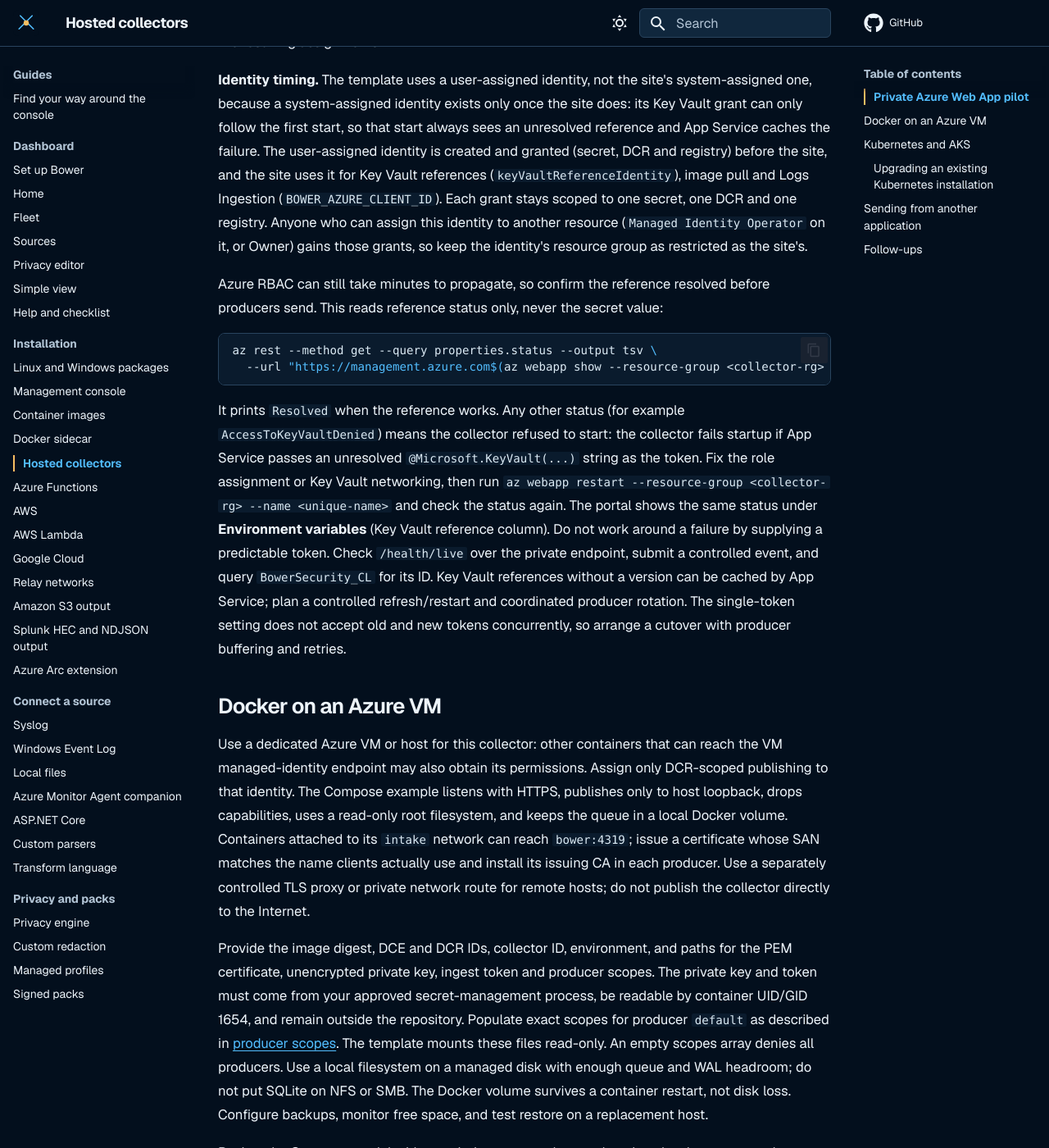
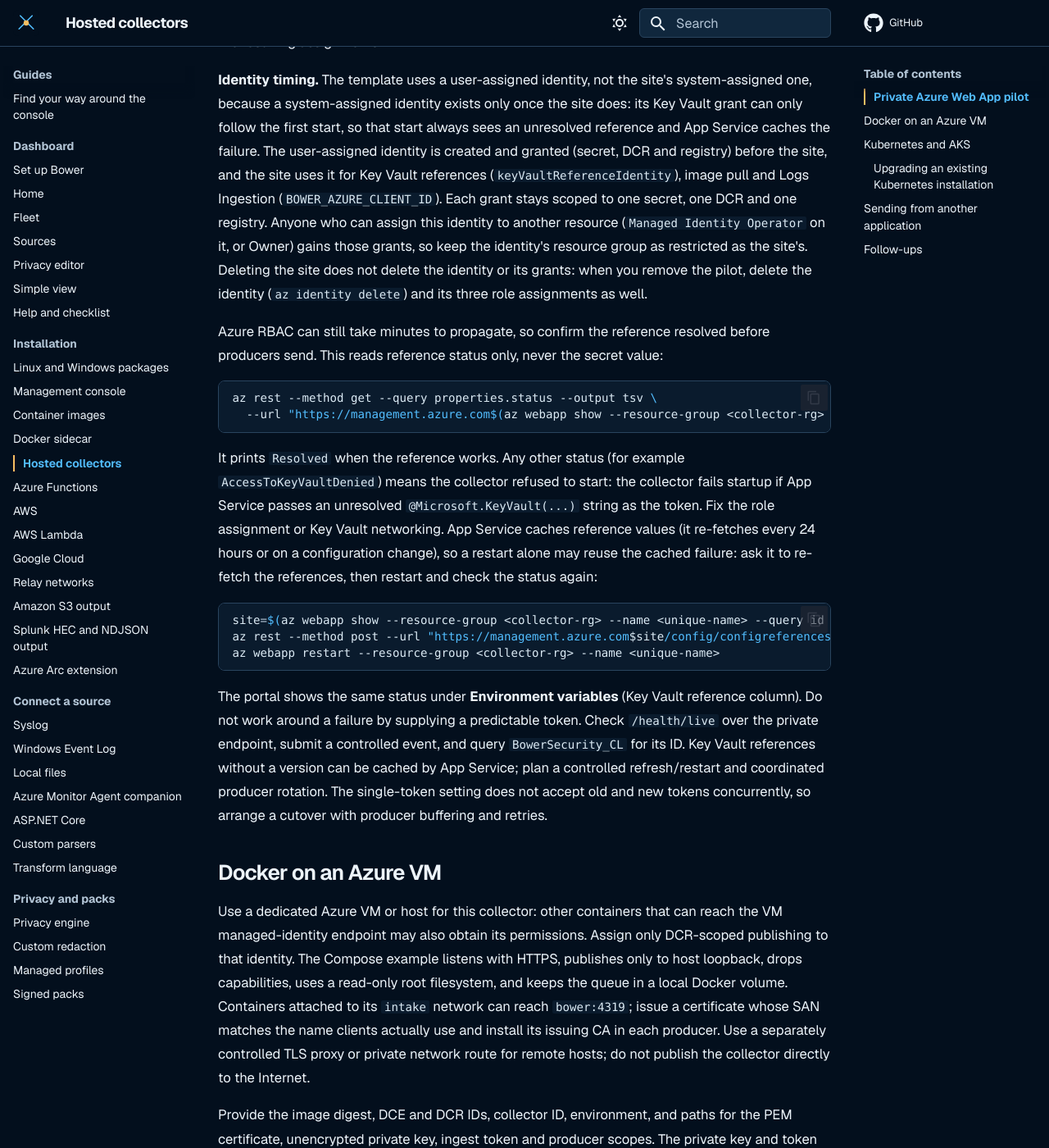
Before and after one commit to jusso-dev/Bower, an MkDocs documentation site: the page built from docs/deployment/hosted-collectors.md, in a window 1280 px wide and 1400 px high, scrolled down 3233 px. Shown: the whole window at 82% size. Built offline with MkDocs 1.6.1 and Material for MkDocs 9.7.7, drawn with Linux system fonts in a browser that asks for light colours; some of the changed text lies outside the part shown.

Commit message:
docs(deploy): refresh cached Key Vault references; fail CI on Bicep lint warnings
Council round 2 (Opus 8):
- Recovery refreshes App Service's cached references (configreferences
  refresh) before restarting; a plain restart can reuse the cached failure.
- The producer snippet also refuses unresolved App Configuration references.
- Kubernetes rollback notes the image downgrade rules and the leftover
  ConfigMap and TLS secret; the Web App teardown deletes the identity.
- The bicep CI job fails on any linter finding (SARIF) and has a timeout.
- The ephemeral-queue tag no longer has an unreachable branch.

Co-Authored-By: Claude Opus 5.5 <noreply@anthropic.com>

````diff
--- a/docs/deployment/hosted-collectors.md
+++ b/docs/deployment/hosted-collectors.md
@@ -120,7 +120,9 @@ site uses it for Key Vault references (`keyVaultReferenceIdentity`), image pull
 Logs Ingestion (`BOWER_AZURE_CLIENT_ID`). Each grant stays scoped to one secret,
 one DCR and one registry. Anyone who can assign this identity to another resource
 (`Managed Identity Operator` on it, or Owner) gains those grants, so keep the
-identity's resource group as restricted as the site's.
+identity's resource group as restricted as the site's. Deleting the site does not
+delete the identity or its grants: when you remove the pilot, delete the identity
+(`az identity delete`) and its three role assignments as well.
 
 Azure RBAC can still take minutes to propagate, so confirm the reference resolved
 before producers send. This reads reference status only, never the secret value:
@@ -133,9 +135,17 @@ az rest --method get --query properties.status --output tsv \
 It prints `Resolved` when the reference works. Any other status (for example
 `AccessToKeyVaultDenied`) means the collector refused to start: the collector
 fails startup if App Service passes an unresolved `@Microsoft.KeyVault(...)` string
-as the token. Fix the role assignment or Key Vault networking, then run
-`az webapp restart --resource-group <collector-rg> --name <unique-name>` and check
-the status again. The portal shows the same status under **Environment variables**
+as the token. Fix the role assignment or Key Vault networking. App Service caches
+reference values (it re-fetches every 24 hours or on a configuration change), so a
+restart alone may reuse the cached failure: ask it to re-fetch the references, then
+restart and check the status again:
+
+```bash
+site=$(az webapp show --resource-group <collector-rg> --name <unique-name> --query id --output tsv)
+az rest --method post --url "https://management.azure.com$site/config/configreferences/appsettings/refresh?api-version=2022-03-01"
+az webapp restart --resource-group <collector-rg> --name <unique-name>
+```
+ The portal shows the same status under **Environment variables**
 (Key Vault reference column). Do not work around a failure by supplying a
 predictable token. Check `/health/live` over the
 private endpoint, submit a controlled event, and query `BowerSecurity_CL` for its
@@ -258,7 +268,12 @@ Roll out in this order:
 7. Switch producers to `https://bower-collector.<namespace>.svc:4319`, send a
    controlled event, and query `BowerSecurity_CL` for its ID.
 
-To roll back, re-apply the previous manifest; the queue on `bower-data` is kept.
+To roll back, re-apply the previous manifest; the queue on `bower-data` is kept. If the
+upgrade also moved to a newer collector image, check the downgrade rules in
+[upgrade, backup and recovery](../production-readiness/04-upgrade-backup-recovery.md)
+first: an older image may refuse a queue a newer one has migrated. `kubectl apply` does
+not delete the new `bower-producer-scopes` ConfigMap or `bower-intake-tls` secret;
+leaving them is harmless, or delete them once the rollback is verified.
 
 On AKS use an Azure Disk CSI-backed, single-writer block volume formatted with a
 supported local filesystem; do not put the SQLite queue on Azure Files. Configure
````
Also changed, not shown: other parts of docs/deployment/hosted-collectors.md (+2 -1 lines), 2 other files.
